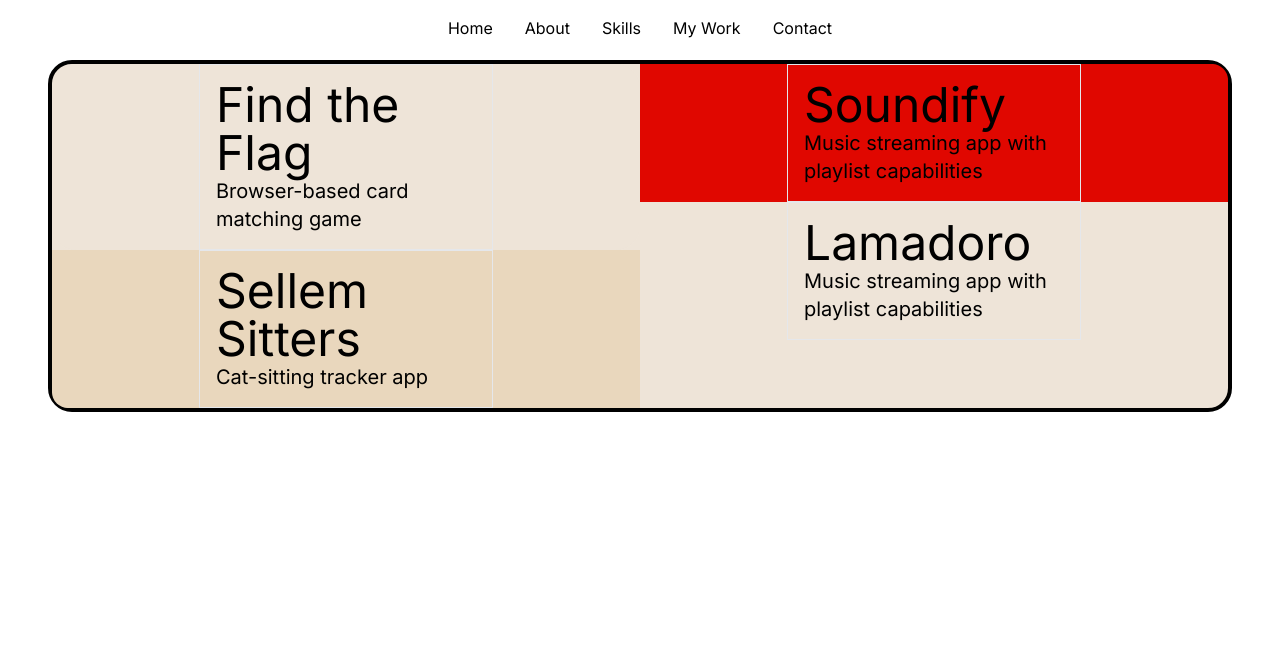
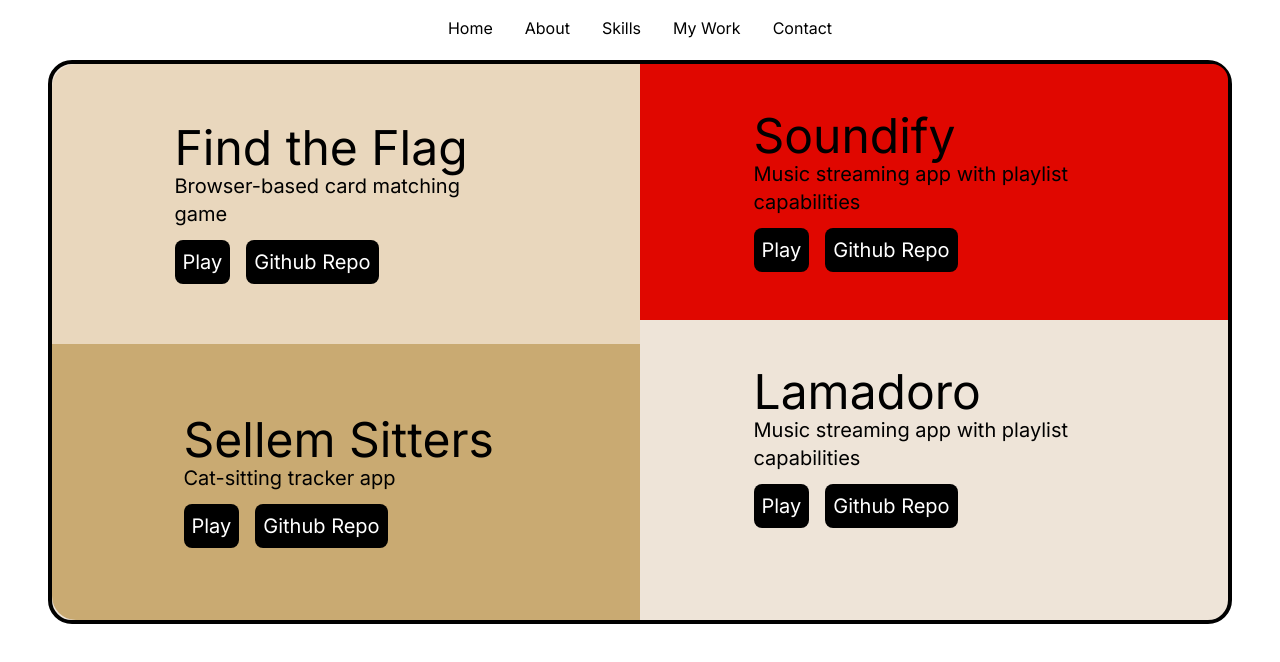
Before and after one commit to mzsellem/marleysz, a Next.js app: page /mywork in a window 1280 px wide. Shown: the top 662 px of the page. Built offline with nearby package versions, Linux system fonts and the light colour scheme.

Commit message:
style mywork done, add links

```diff
--- a/app/globals.css
+++ b/app/globals.css
@@ -31,3 +31,7 @@
 .bg-custom-tan {
   background-color: #e9d7bd
 }
+
+.bg-custom-dark-tan {
+  background-color: #c9aa72
+}
--- a/app/mywork/page.jsx
+++ b/app/mywork/page.jsx
@@ -7,38 +7,70 @@ export default function MyWork() {
          <div className="flex flex-row h-full border-4 border-black rounded-3xl m-12 mt-5 p-0  bg-custom">
             <div className="flex w-1/2 h-full">
                <div className="flex flex-col w-full h-1/2">
-                  <div className="flex justify-center items-center h-full bg-custom rounded-3xl">
-                     <div className="border w-1/2 p-4 text-5xl">
+                  <div className="flex justify-center items-center h-full bg-custom-tan rounded-tl-3xl p-11">
+                     <div className="w-3/4 p-4 text-5xl">
                         Find the Flag{" "}
                         <p className="text-xl">
                            Browser-based card matching game
                         </p>
+                        <button className="bg-black text-white text-xl rounded-lg p-2">
+                           {" "}
+                           Play
+                        </button>
+                        <button className="bg-black text-white text-xl rounded-lg p-2 ml-4">
+                           {" "}
+                           Github Repo
+                        </button>
                      </div>
                   </div>
-                  <div className="flex justify-center items-center h-full bg-custom-tan rounded-bl-2xl">
-                     <div className="border w-1/2 p-4 text-5xl">
+                  <div className="flex justify-center items-center h-full bg-custom-dark-tan rounded-bl-3xl p-14">
+                     <div className="w-3/4 p-4 text-5xl">
                         Sellem Sitters
                         <p className="text-xl">Cat-sitting tracker app</p>
+                        <button className="bg-black text-white text-xl rounded-lg p-2">
+                           {" "}
+                           Play
+                        </button>
+                        <button className="bg-black text-white text-xl rounded-lg p-2 ml-4">
+                           {" "}
+                           Github Repo
+                        </button>
                      </div>
                   </div>
                </div>
             </div>
             <div className="flex w-1/2 h-full">
                <div className="flex flex-col w-full h-1/2">
-                  <div className="flex justify-center items-center h-full bg-custom-red rounded-tr-2xl">
-                     <div className="border w-1/2 p-4 text-5xl">
+                  <div className="flex justify-center items-center h-full bg-custom-red rounded-tr-2xl p-8">
+                     <div className="w-3/4 p-4 text-5xl">
                         Soundify
                         <p className="text-xl">
                            Music streaming app with playlist capabilities
                         </p>
+                        <button className="bg-black text-white text-xl rounded-lg p-2">
+                           {" "}
+                           Play
+                        </button>
+                        <button className="bg-black text-white text-xl rounded-lg p-2 ml-4">
+                           {" "}
+                           Github Repo
+                        </button>
                      </div>
                   </div>
-                  <div className="flex justify-center items-center h-full">
-                     <div className="border w-1/2 p-4 text-5xl">
+                  <div className="flex justify-center items-center h-full p-8">
+                     <div className="w-3/4 p-4 text-5xl">
                         Lamadoro{" "}
                         <p className="text-xl">
                            Music streaming app with playlist capabilities
                         </p>
+                        <button className="bg-black text-white text-xl rounded-lg p-2">
+                           {" "}
+                           Play
+                        </button>
+                        <button className="bg-black text-white text-xl rounded-lg p-2 ml-4">
+                           {" "}
+                           Github Repo
+                        </button>
                      </div>
                   </div>
                </div>
```
